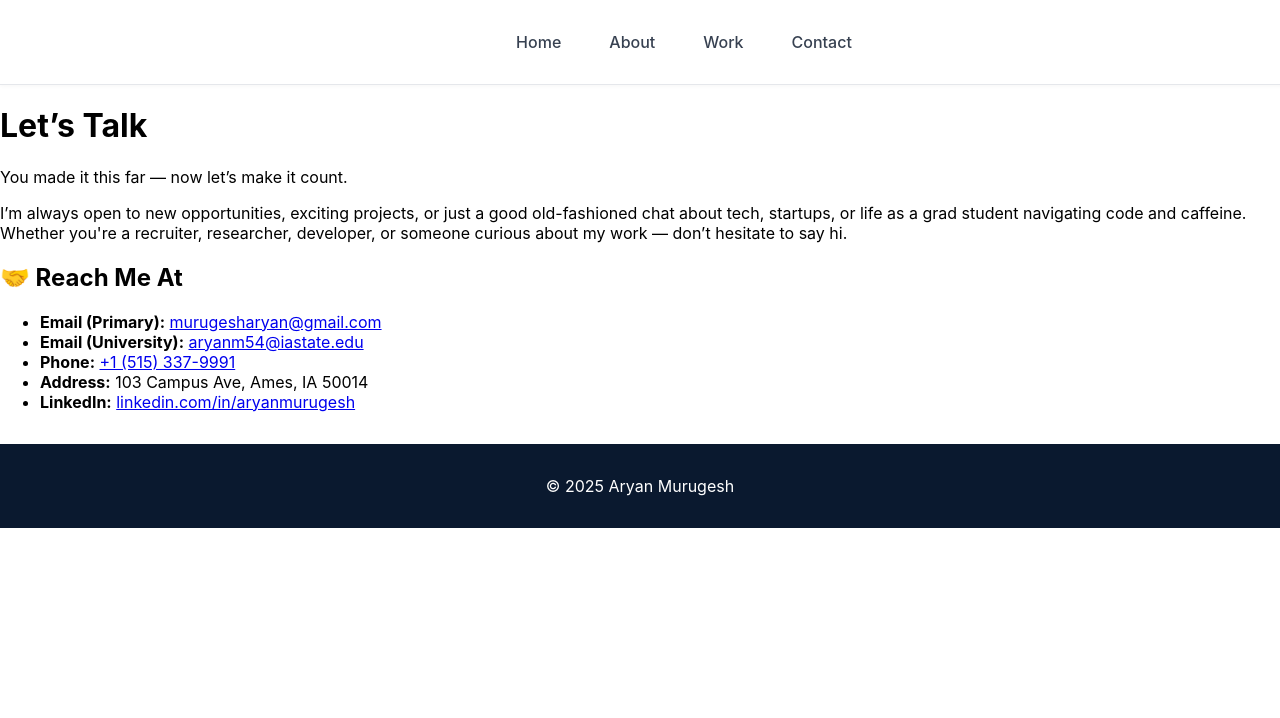
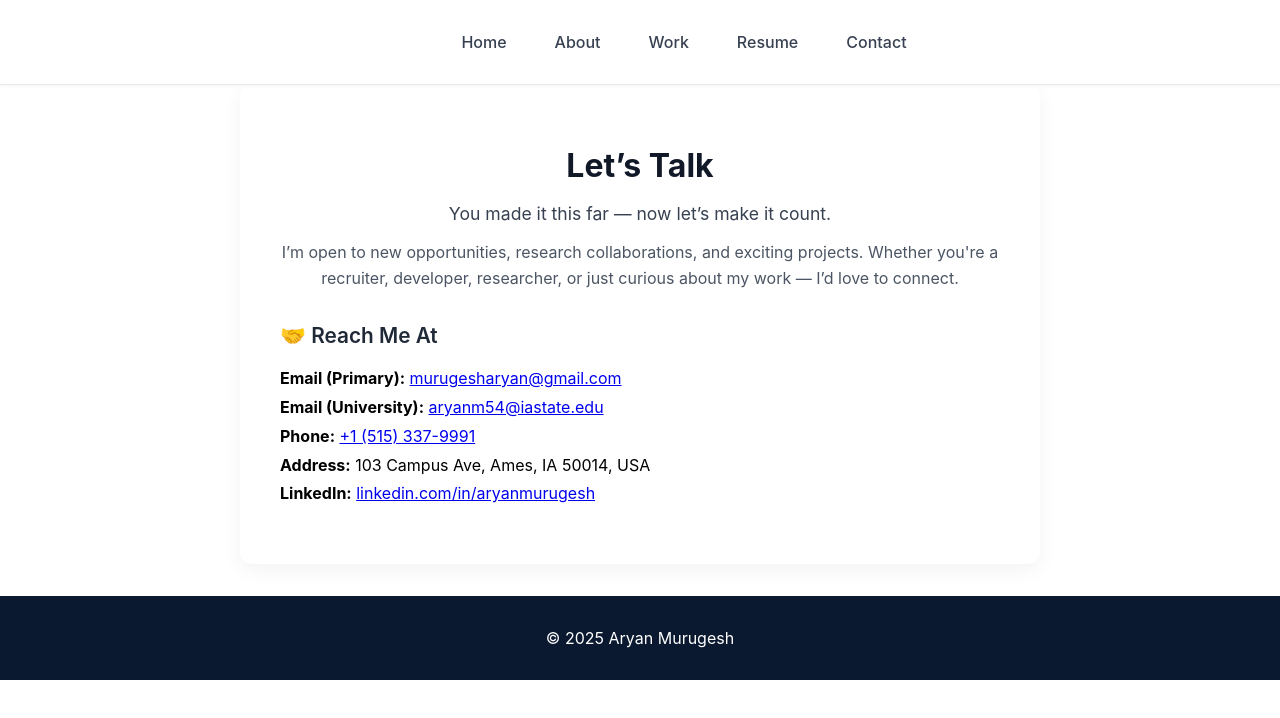
Before and after one commit to rexm5402/my-portfolio, a React (Create React App) app: page /contact in a window 1280 px wide. Shown: the top 718 px of the page. Built offline with nearby package versions, Linux system fonts and the light colour scheme.

Commit message:
Modernized Contact page with card layout and link styling

```diff
--- a/src/components/Navbar.js
+++ b/src/components/Navbar.js
@@ -11,7 +11,9 @@ function Navbar() {
           <Link to="/">Home</Link>
           <Link to="/about">About</Link>
           <Link to="/work">Work</Link>
-          <Link to="/contact">Contact</Link>
+          <Link to="/Aryan_Murugesh_Resume.pdf" target="_blank" rel="noopener noreferrer">Resume</Link>
+
+            <Link to="/contact">Contact</Link>
         </nav>
       </div>
     </header>
--- a/src/pages/About.js
+++ b/src/pages/About.js
@@ -4,60 +4,94 @@ import '../App.css';
 function About() {
   return (
     <main className="container">
-      <section>
-        <h1>About Me</h1>
-        <p>
+      <section style={styles.card}>
+        <h1 style={styles.heading}>About Me</h1>
+        <p style={styles.text}>
           I’m Aryan Murugesh, a Master’s student in Computer Engineering at Iowa State University,
-          specializing in Software Systems. I bring a multidisciplinary background — with a Bachelor’s
-          in Electronics and Communication Engineering from PES University — and a passion for building
-          software that solves real problems.
+          specializing in Software Systems. I hold a Bachelor’s in Electronics and Communication Engineering
+          from PES University, and I love solving real-world problems through software.
         </p>
       </section>
 
-      <section>
-        <h2>🧠 Experience & Research</h2>
-        <ul>
+      <section style={styles.card}>
+        <h2 style={styles.subheading}> Experience & Research</h2>
+        <ul style={styles.ul}>
           <li>
             <strong>Front-End Developer Intern</strong> @ Skyscend India Pvt Ltd
-            <br />Crafted responsive UI components, optimized codebase, improved modularity.
+            <br /><span style={styles.muted}>Crafted responsive UI components, optimized codebase, improved modularity.</span>
           </li>
           <li>
             <strong>Software Intern</strong> @ Scaler Academy
-            <br />Helped build internal tools and onboarding flows; contributed to a ₹6.5L revenue impact.
+            <br /><span style={styles.muted}>Built internal tools and flows; contributed to ₹6.5L revenue impact.</span>
           </li>
           <li>
-            <strong>IEEE-Published Author</strong>
-            <br />Co-authored a paper on fingerprint authentication using SHA-512 & Verilog.
+            <strong>IEEE-Published Author:</strong>
+            <br /><span style={styles.muted}>Fingerprint authentication using SHA-512 & Verilog (published).</span>
           </li>
           <li>
             <strong>Research Assistant</strong> @ Iowa State (Prof. Yong Guan)
-            <br />Working on machine unlearning — removing data from trained models to ensure privacy compliance.
+            <br /><span style={styles.muted}>Working on machine unlearning — privacy-safe AI model training.</span>
           </li>
         </ul>
       </section>
 
-      <section>
-        <h2>🛠️ What I Bring</h2>
-        <ul>
-          <li>Languages: HTML, CSS, JavaScript, Python, Java, Solidity</li>
-          <li>Concepts: Distributed Systems, Storage, Cloud, Networking</li>
-          <li>Tools: React.js, Git, iFogSim, Ethereum, Node.js, Figma</li>
-          <li>Traits: Fast-learner, independent builder, clear communicator</li>
+      <section style={styles.card}>
+        <h2 style={styles.subheading}>Skills At a Glance</h2>
+        <ul style={styles.grid}>
+          <li><strong>Languages:</strong> HTML, CSS, JS, Python, Java,</li>
+          <li><strong>Concepts:</strong> Distributed Systems, Storage, Cloud, </li>
+          <li><strong>Tools:</strong> React.js, Git, iFogSim, Node.js</li>
+          <li><strong>Traits:</strong> Fast-learner, Team builder, clear communicator</li>
         </ul>
       </section>
 
-      <section style={{ textAlign: 'center', marginTop: '2rem' }}>
-        <a
-          href="/Aryan_Murugesh_Resume.pdf"
-          target="_blank"
-          rel="noopener noreferrer"
-          className="button"
-        >
-          View My Resume
-        </a>
-      </section>
+
     </main>
   );
 }
 
+const styles = {
+  card: {
+    background: '#ffffff',
+    border: '1px solid #e5e7eb',
+    borderRadius: '10px',
+    padding: '2rem',
+    marginBottom: '2rem',
+    boxShadow: '0 2px 8px rgba(0,0,0,0.03)'
+  },
+  heading: {
+    fontSize: '1.8rem',
+    marginBottom: '1rem',
+    color: '#111827'
+  },
+  subheading: {
+    fontSize: '1.5rem',
+    marginBottom: '1rem',
+    color: '#1f2937'
+  },
+  text: {
+    fontSize: '1.05rem',
+    lineHeight: '1.7',
+    color: '#374151'
+  },
+  ul: {
+    listStyle: 'disc',
+    paddingLeft: '1.2rem',
+    color: '#374151',
+    lineHeight: '1.6'
+  },
+  grid: {
+    display: 'grid',
+    gridTemplateColumns: '1fr 1fr',
+    gap: '1rem',
+    listStyle: 'none',
+    padding: 0,
+    color: '#374151'
+  },
+  muted: {
+    fontSize: '0.95rem',
+    color: '#6b7280'
+  }
+};
+
 export default About;
--- a/src/pages/Contact.js
+++ b/src/pages/Contact.js
@@ -1,30 +1,97 @@
 import React from 'react';
+import '../App.css';
 
 function Contact() {
   return (
-    <div>
-      <h1>Let’s Talk</h1>
+    <main className="container">
+      <div style={styles.card}>
+        <h1 style={styles.heading}> Let’s Talk</h1>
+        <p style={styles.subtext}>
+          You made it this far — now let’s make it count.
+        </p>
+        <p style={styles.text}>
+          I’m open to new opportunities, research collaborations, and exciting projects. Whether you're a recruiter,
+          developer, researcher, or just curious about my work — I’d love to connect.
+        </p>
 
-      <p>
-        You made it this far — now let’s make it count.
-      </p>
-
-      <p>
-        I’m always open to new opportunities, exciting projects, or just a good old-fashioned chat about tech,
-        startups, or life as a grad student navigating code and caffeine. Whether you're a recruiter, researcher,
-        developer, or someone curious about my work — don’t hesitate to say hi.
-      </p>
-
-      <h2>🤝 Reach Me At</h2>
-      <ul>
-        <li><strong>Email (Primary):</strong> <a href="mailto:murugesharyan@gmail.com">murugesharyan@gmail.com</a></li>
-        <li><strong>Email (University):</strong> <a href="mailto:aryanm54@iastate.edu">aryanm54@iastate.edu</a></li>
-        <li><strong>Phone:</strong> <a href="tel:+15153379991">+1 (515) 337-9991</a></li>
-        <li><strong>Address:</strong> 103 Campus Ave, Ames, IA 50014</li>
-        <li><strong>LinkedIn:</strong> <a href="www.linkedin.com/in/aryan-murugesh-2a1154217" target="_blank" rel="noopener noreferrer">linkedin.com/in/aryanmurugesh</a></li>
-      </ul>
-    </div>
+        <div style={styles.contactBlock}>
+          <h2 style={styles.sectionHeading}>🤝 Reach Me At</h2>
+          <ul style={styles.list}>
+            <li>
+              <strong>Email (Primary):</strong>{' '}
+              <a href="mailto:murugesharyan@gmail.com">murugesharyan@gmail.com</a>
+            </li>
+            <li>
+              <strong>Email (University):</strong>{' '}
+              <a href="mailto:aryanm54@iastate.edu">aryanm54@iastate.edu</a>
+            </li>
+            <li>
+              <strong>Phone:</strong>{' '}
+              <a href="tel:+15153379991">+1 (515) 337-9991</a>
+            </li>
+            <li>
+              <strong>Address:</strong>{' '}
+              103 Campus Ave, Ames, IA 50014, USA
+            </li>
+            <li>
+              <strong>LinkedIn:</strong>{' '}
+              <a
+                href="https://www.linkedin.com/in/aryan-murugesh-2a1154217/"
+                target="_blank"
+                rel="noopener noreferrer"
+              >
+                linkedin.com/in/aryanmurugesh
+              </a>
+            </li>
+          </ul>
+        </div>
+      </div>
+    </main>
   );
 }
 
+const styles = {
+  card: {
+    background: '#ffffff',
+    borderRadius: '12px',
+    padding: '2.5rem',
+    boxShadow: '0 6px 20px rgba(0, 0, 0, 0.05)',
+    maxWidth: '720px',
+    margin: '0 auto',
+    textAlign: 'center'
+  },
+  heading: {
+    fontSize: '2rem',
+    fontWeight: '700',
+    marginBottom: '0.5rem',
+    color: '#111827'
+  },
+  subtext: {
+    fontSize: '1.1rem',
+    color: '#374151',
+    marginBottom: '1rem'
+  },
+  text: {
+    fontSize: '1rem',
+    color: '#4b5563',
+    marginBottom: '2rem',
+    lineHeight: '1.6'
+  },
+  sectionHeading: {
+    fontSize: '1.3rem',
+    fontWeight: '600',
+    color: '#1f2937',
+    marginBottom: '1rem'
+  },
+  contactBlock: {
+    textAlign: 'left'
+  },
+  list: {
+    listStyle: 'none',
+    paddingLeft: 0,
+    fontSize: '1rem',
+    lineHeight: '1.8'
+  }
+};
+
 export default Contact;
```
